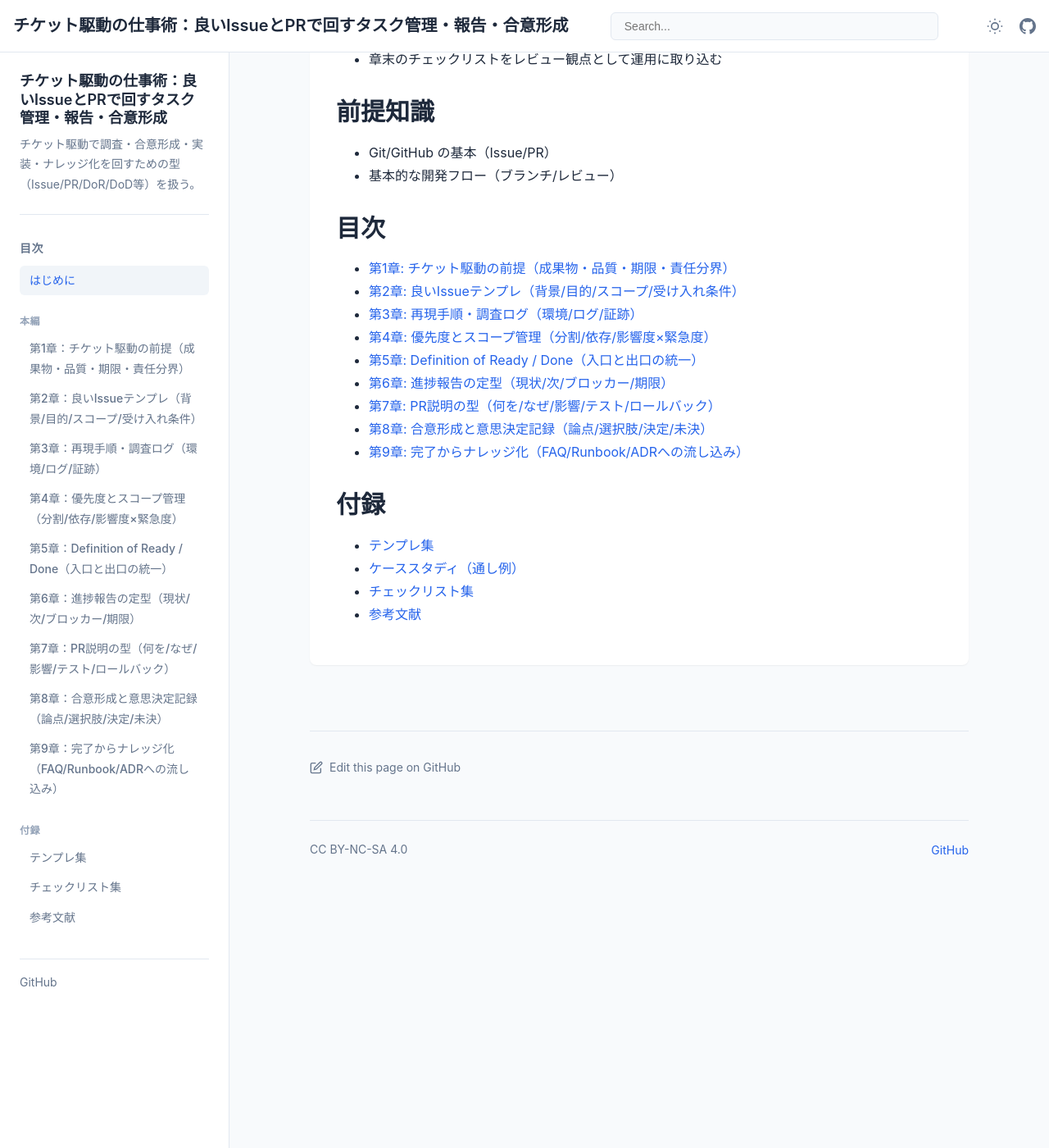
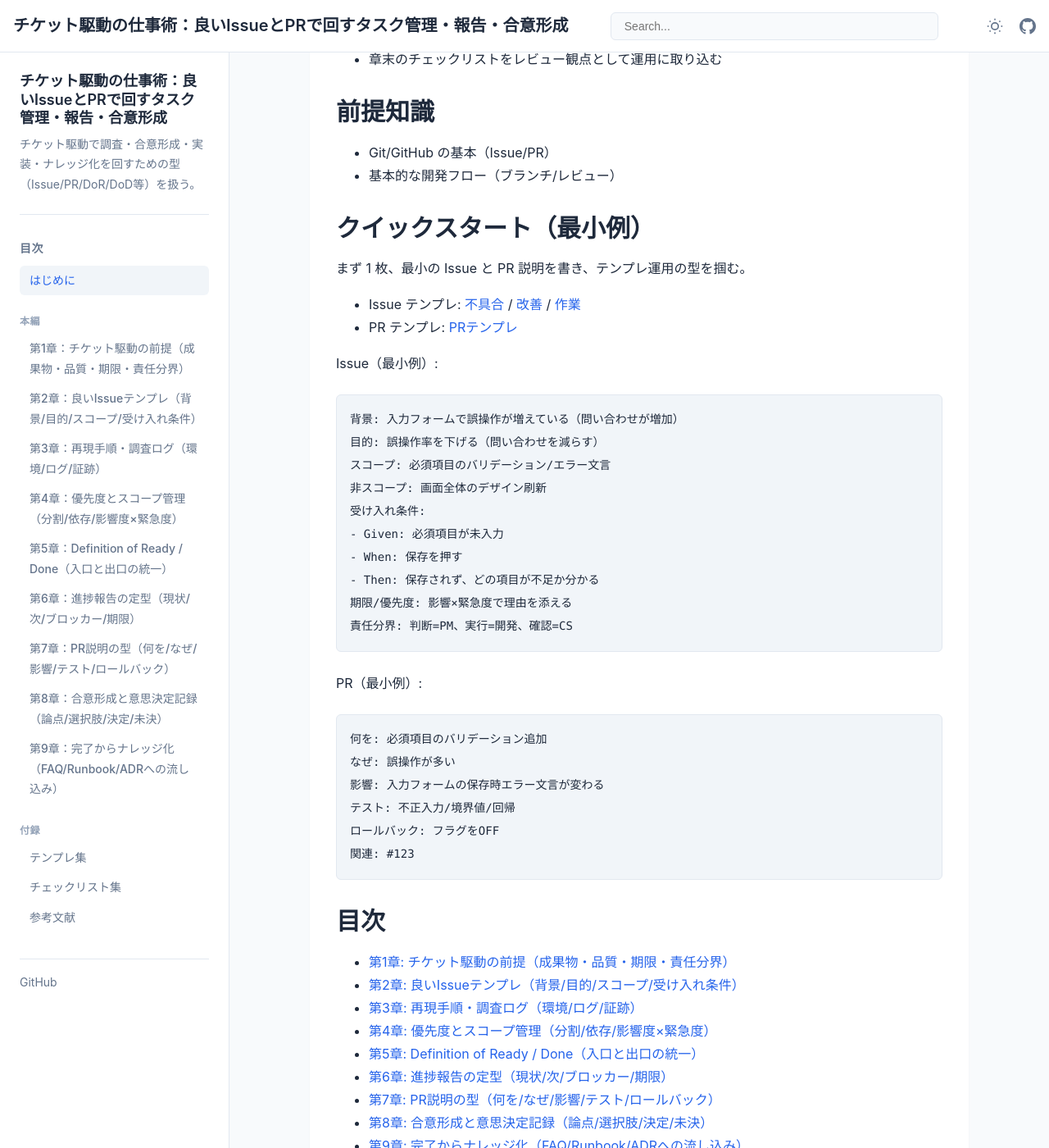
Before and after one commit to itdojp/issue-driven-work-book, a Jekyll site: the page built from docs/index.md, in a window 1280 px wide and 1400 px high, scrolled down 830 px. Shown: the whole window at 82% size. Built offline with Jekyll 4.4.1, drawn with Linux system fonts in a browser that asks for light colours.

Commit message:
docs: 校正（クイックスタート例追記・表記ゆれ修正）

````diff
--- a/docs/index.md
+++ b/docs/index.md
@@ -36,6 +36,39 @@ order: 0
 - Git/GitHub の基本（Issue/PR）
 - 基本的な開発フロー（ブランチ/レビュー）
 
+## クイックスタート（最小例）
+
+まず 1 枚、最小の Issue と PR 説明を書き、テンプレ運用の型を掴む。
+
+- Issue テンプレ: [不具合](appendices/templates/issue-bug/) / [改善](appendices/templates/issue-improvement/) / [作業](appendices/templates/issue-task/)
+- PR テンプレ: [PRテンプレ](appendices/templates/pr/)
+
+Issue（最小例）:
+
+```md
+背景: 入力フォームで誤操作が増えている（問い合わせが増加）
+目的: 誤操作率を下げる（問い合わせを減らす）
+スコープ: 必須項目のバリデーション/エラー文言
+非スコープ: 画面全体のデザイン刷新
+受け入れ条件:
+- Given: 必須項目が未入力
+- When: 保存を押す
+- Then: 保存されず、どの項目が不足か分かる
+期限/優先度: 影響×緊急度で理由を添える
+責任分界: 判断=PM、実行=開発、確認=CS
+```
+
+PR（最小例）:
+
+```md
+何を: 必須項目のバリデーション追加
+なぜ: 誤操作が多い
+影響: 入力フォームの保存時エラー文言が変わる
+テスト: 不正入力/境界値/回帰
+ロールバック: フラグをOFF
+関連: #123
+```
+
 ## 目次
 
 - [第1章: チケット駆動の前提（成果物・品質・期限・責任分界）](chapters/chapter-01/)
````
Also changed, not shown: docs/chapters/chapter-03/index.md (+1 -1 lines), docs/chapters/chapter-04/index.md (+6 -1 lines).
